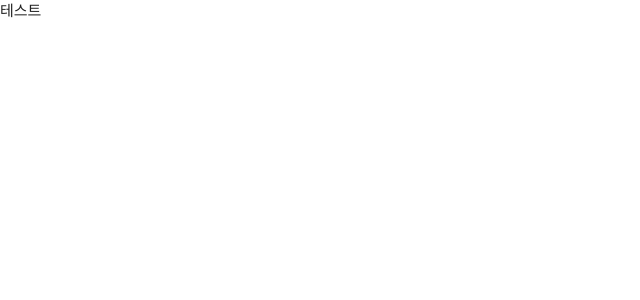
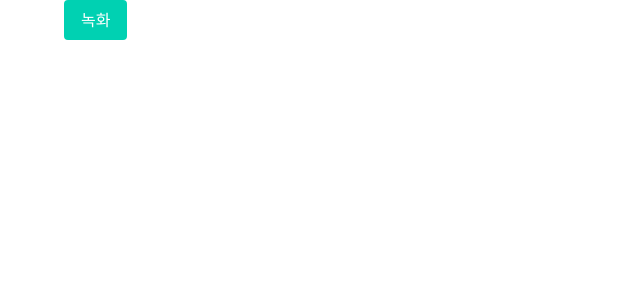
Before and after one commit to minung-dev/web-recorder, a React (Vite) app: page / in a window 1280 px wide. Shown: the top 300 px of the page, without its empty margins (0-640 px from the left). Built offline with nearby package versions, Linux system fonts and the light colour scheme.

Commit message:
feat: 기본 페이지 목록 추가

```diff
--- a/package.json
+++ b/package.json
@@ -8,6 +8,7 @@
     "start:dev": "parcel src/index.html"
   },
   "devDependencies": {
+    "@types/react": "^17.0.18",
     "parcel-bundler": "^1.12.5",
     "typescript": "^4.3.5"
   },
--- a/src/MainApp.tsx
+++ b/src/MainApp.tsx
@@ -1,10 +1,11 @@
 import React from 'react';
 import PropTypes from 'prop-types';
+import Button from './components/Button';
 
-function MainApp(props) {
+function MainApp() {
   return (
-    <div>
-      테스트
+    <div className="container">
+      <Button>녹화</Button>
     </div>
   );
 }
--- /dev/null
+++ b/src/components/Button/index.tsx
@@ -0,0 +1,18 @@
+import React from 'react';
+
+type ButtonProps = {
+  children: React.ReactChild
+};
+
+function Button({ children }: ButtonProps) {
+  return (
+    <button className="button is-primary">
+      {children}
+    </button>
+  );
+}
+
+Button.defaultProps = {
+};
+
+export default Button;
--- a/src/index.html
+++ b/src/index.html
@@ -5,12 +5,7 @@
   <meta http-equiv="X-UA-Compatible" content="IE=edge">
   <meta name="viewport" content="width=device-width, initial-scale=1.0">
   <title>Document</title>
-   <!-- Compiled and minified CSS -->
-   <link rel="stylesheet" href="https://cdnjs.cloudflare.com/ajax/libs/materialize/1.0.0/css/materialize.min.css">
-
-   <!-- Compiled and minified JavaScript -->
-   <script src="https://cdnjs.cloudflare.com/ajax/libs/materialize/1.0.0/js/materialize.min.js"></script>
-
+  <link rel="stylesheet" href="https://cdn.jsdelivr.net/npm/bulma@0.9.3/css/bulma.min.css">
 </head>
 <body>
   <!-- <div class="container">
```
Also changed, not shown: src/components/PreviewPage/index.tsx (added, +16 -0 lines), src/components/RecordPage/index.tsx (added, +17 -0 lines), 1 other file (tests, documents, lock files or other folders).
